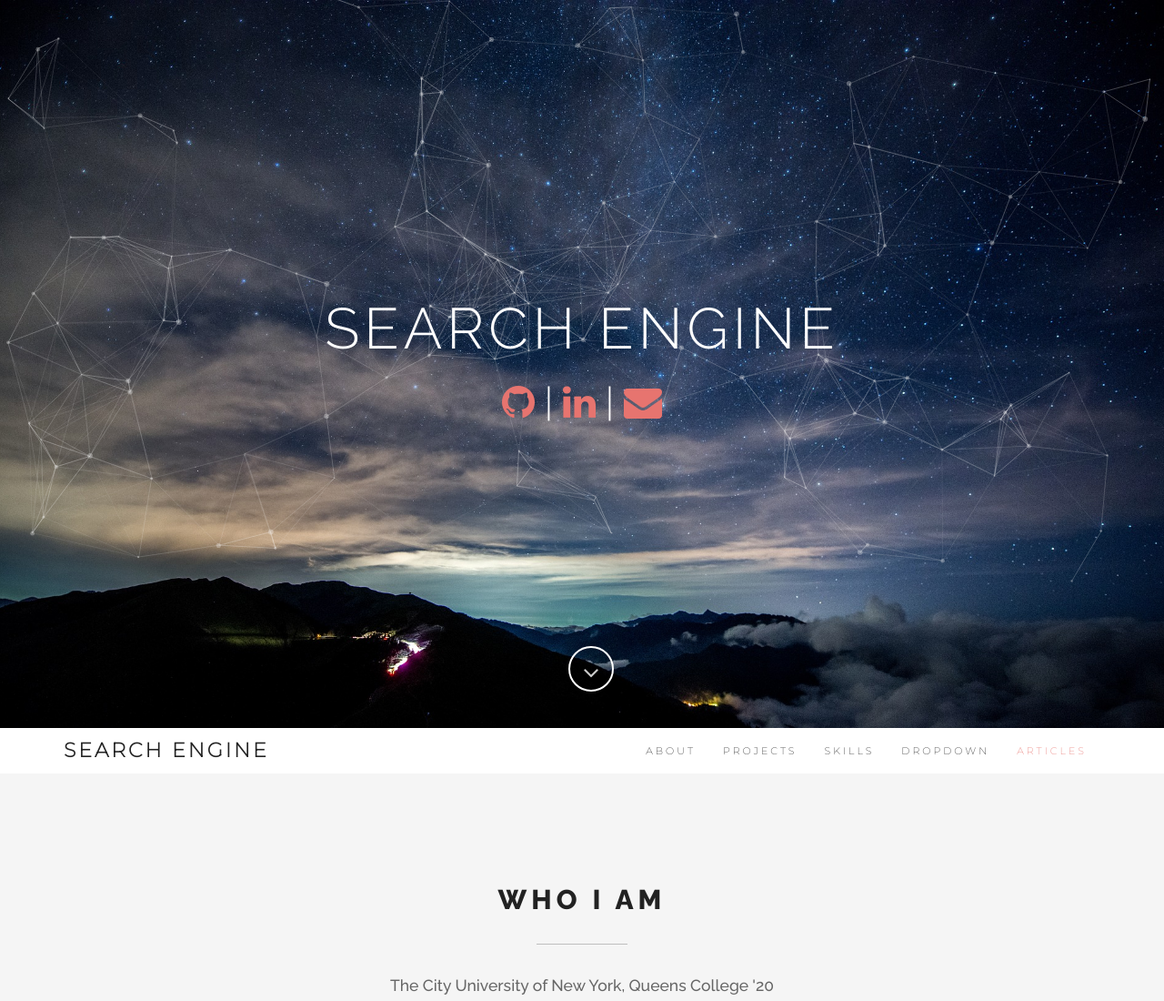
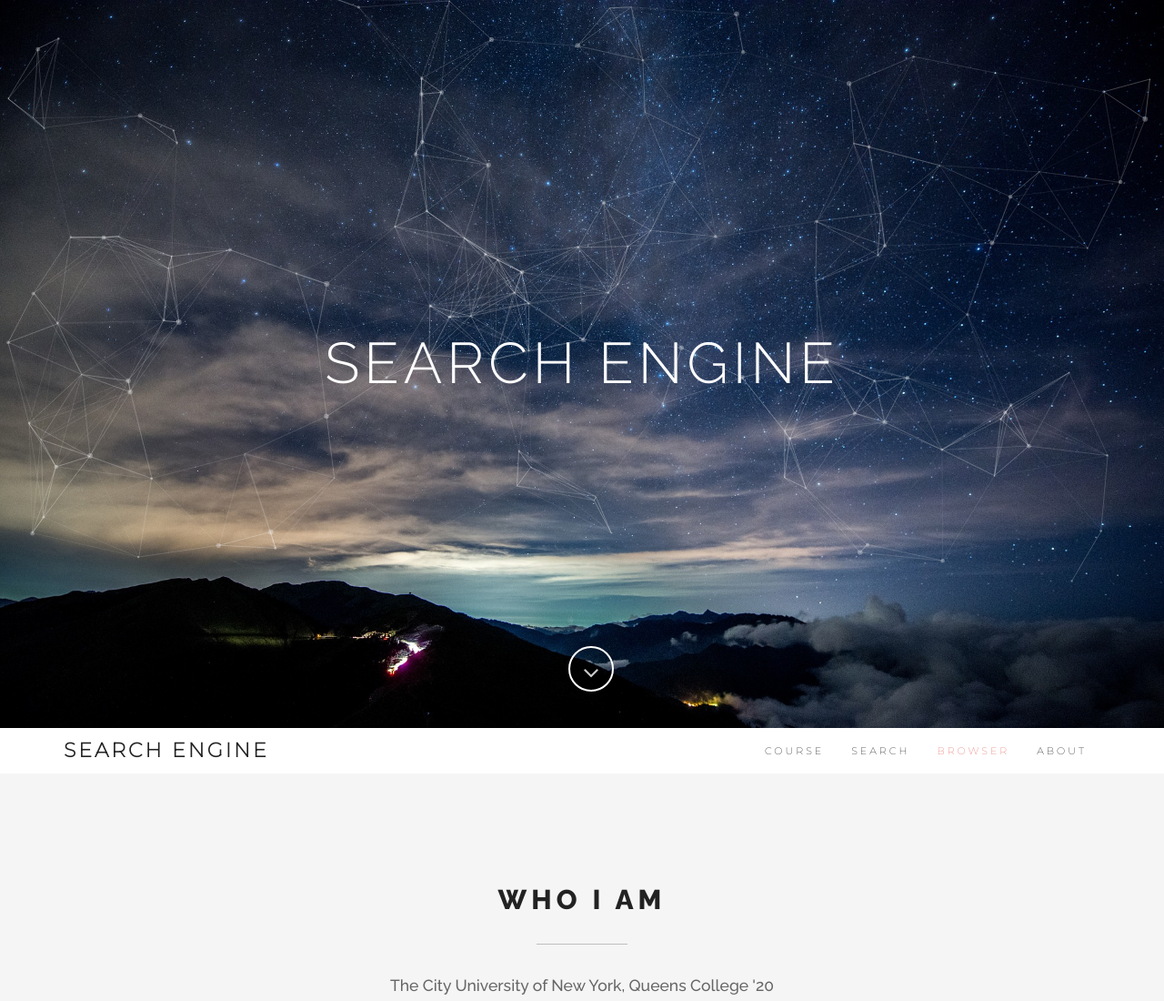
Before and after one commit to codebyasin/codebyasin.github.io, a plain HTML site: page index.html in a window 1280 px wide. Shown: the top 1100 px of the page at 91% size. Drawn offline with nearby package versions, Linux system fonts and the light colour scheme; animation ran at ten frames a second.

Commit message:
added navbar menu items

```diff
--- a/index.html
+++ b/index.html
@@ -37,11 +37,11 @@
 			<div class="intro">
 				<h1>Search Engine</h1>
 
-				<span id="social">
+				<!-- <span id="social">
 					<a  class="fa fa-github" class="myCode" href="https://www.github.com/YasinEhsan">  </a> |
 					<a  class="fa fa-linkedin" class="myLinkedin" href="https://www.linkedin.com/in/yasin-ehsan-027616133/"> </a> |
 					<a  class="fa fa-envelope"  aria-hidden="true" href="mailto:yasinehsan11@gmail.com?Subject=Visited%20Website%20--"></a>
-				</span>
+				</span> -->
 
 			</div>
 
@@ -80,12 +80,13 @@
 				<div class="collapse navbar-collapse" id="custom-collapse">
 					<ul class="nav navbar-nav navbar-right">
 						<!-- <li><a href="#home">Home</a></li> -->
-						<li><a href="#about">About</a></li>
-	          <li><a href="#projects">Projects</a></li>
-	          <li><a href="#skills">Skills</a></li>
+						<li><a href="https://goo.gl/29oiFR">Course</a></li>
+	          <li><a href="#projects">Search</a></li>
+	          <li><a href="#skills">Browser</a></li>
+
 						<li class="nav-item dropdown">
 			        <a class="nav-link dropdown-toggle" href="#" id="navbarDropdown" role="button" data-toggle="dropdown" aria-haspopup="true" aria-expanded="false">
-			          Dropdown
+			          About
 			        </a>
 			        <div class="dropdown-menu" aria-labelledby="navbarDropdown">
 			          <a class="dropdown-item" href="#">Action</a>
@@ -94,8 +95,8 @@
 			          <a class="dropdown-item" href="#">Something else here</a>
 			        </div>
 			      </li>
-						<li><a href="#articles">Articles</a></li>
-						<!-- <li><a href="#contact">Contact</a></li> -->
+
+
 					</ul>
 				</div>
 
```
